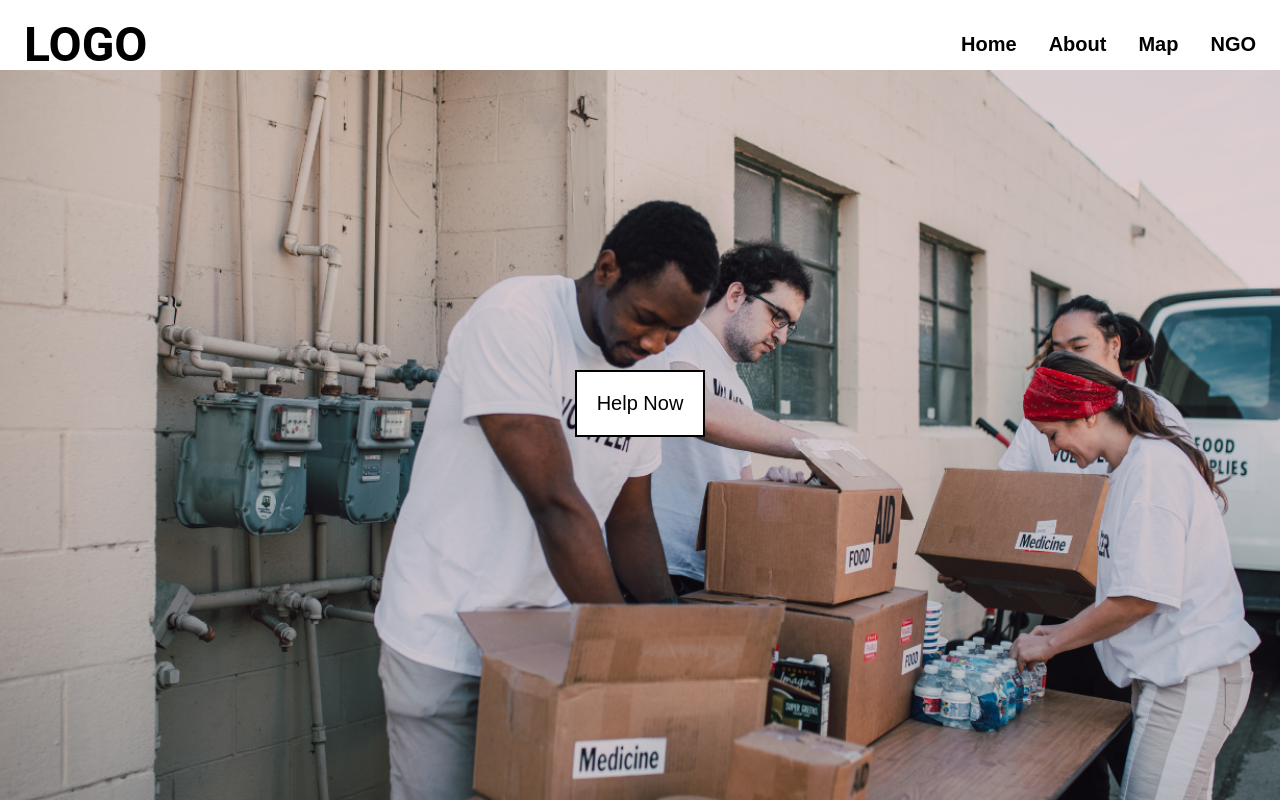
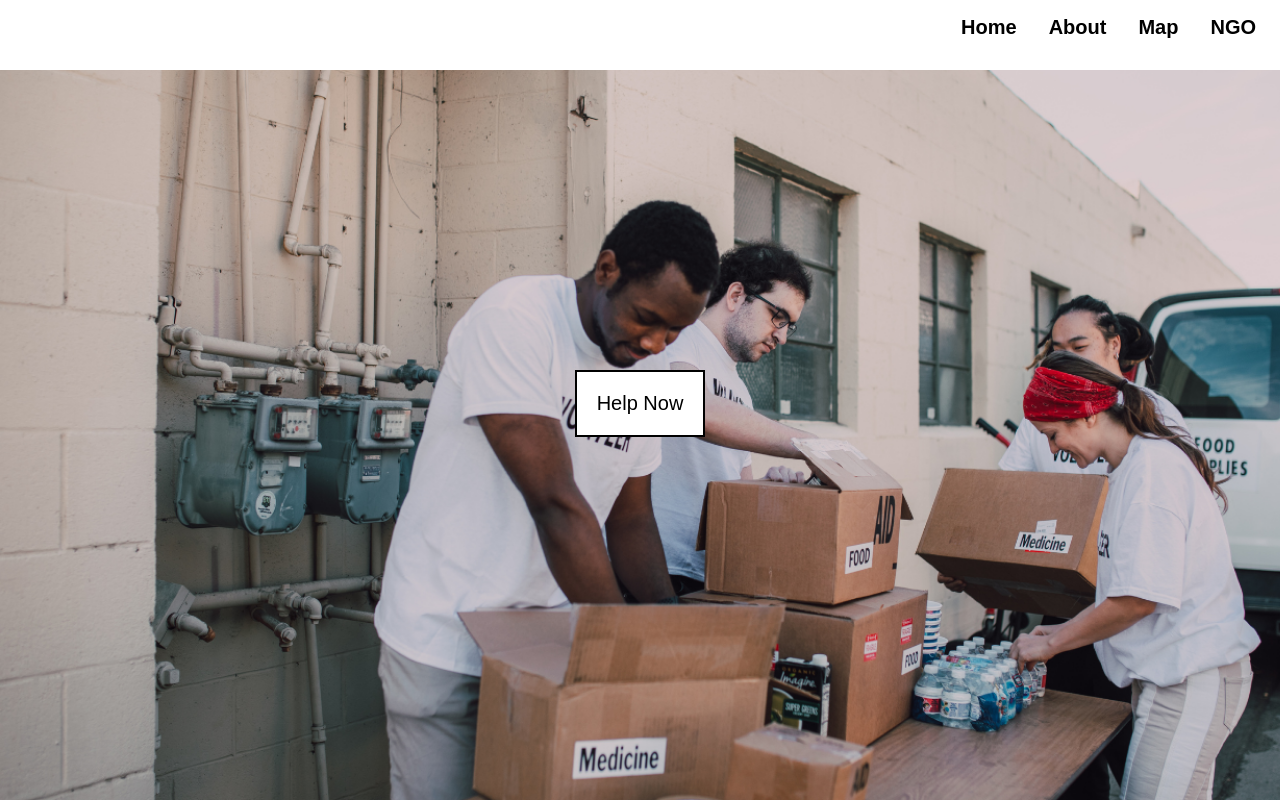
Before and after one commit to chaitraboggaram/Project-Maps, a React (Create React App) app in the folder give-4-good/: page / in a window 1280 px wide. Built offline with nearby package versions, Linux system fonts and the light colour scheme.

Commit message:
add logo

```diff
--- a/give-4-good/src/components/Home.js
+++ b/give-4-good/src/components/Home.js
@@ -6,7 +6,8 @@ export default function Home() {
         <div className="home-container">
         <nav>
         <a href="#" class="logo">
-          <h1> LOGO </h1>
+          <div className="logo"></div>
+          {/* <h1> LOGO </h1> */}
         </a>
 
         {/* Pages */}
--- a/give-4-good/src/index.css
+++ b/give-4-good/src/index.css
@@ -165,3 +165,7 @@ ul {
 #donate-btn:hover {
   background-color: lightgrey;
 }
+
+.logo {
+  background-image: url('./images/logo.JPG');
+}
```
Also changed, not shown: give-4-good/src/images/logo.JPG (added).
